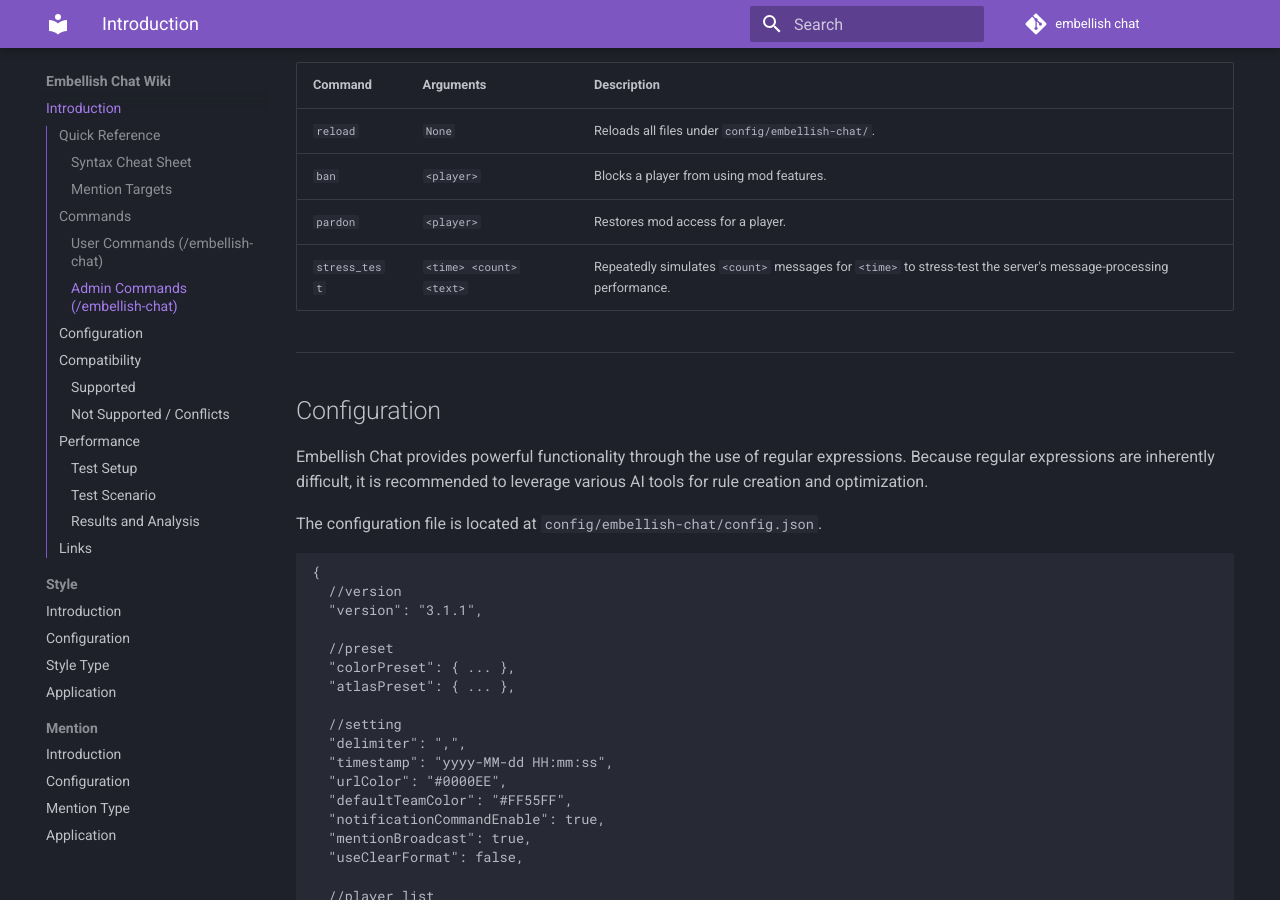
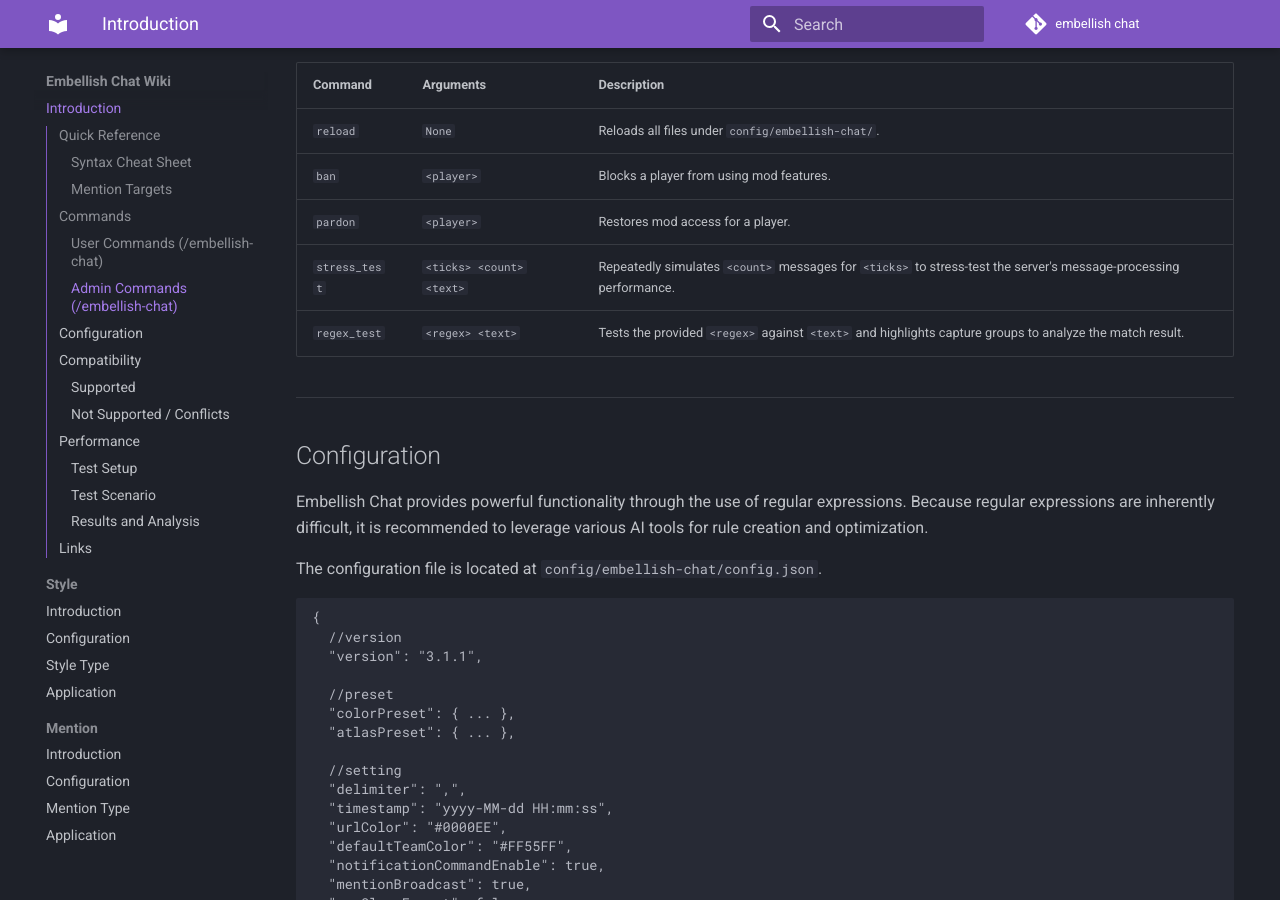
Before and after one commit to hanhy06/embellish_chat, an MkDocs documentation site: the page built from docs/mkdocs/docs/index.md, in a window 1280 px wide and 900 px high, scrolled down 2302 px. Built offline with MkDocs 1.6.1 and Material for MkDocs 9.7.7, drawn with Linux system fonts in a browser that asks for light colours; comment, search, counter and statistics services are not loaded.

Commit message:
feat: update command descriptions for stress_test and add regex_test command

```diff
--- a/docs/mkdocs/docs/index.md
+++ b/docs/mkdocs/docs/index.md
@@ -64,12 +64,13 @@ Available to all players.
 ### Admin Commands (`/embellish-chat`)
 Requires OP Level 2 or appropriate permissions.
 
-| Command       | Arguments               | Description                                                                                                       |
-|---------------|-------------------------|-------------------------------------------------------------------------------------------------------------------|
-| `reload`      | `None`                  | Reloads all files under `config/embellish-chat/`.                                                                 |
-| `ban`         | `<player>`              | Blocks a player from using mod features.                                                                          |
-| `pardon`      | `<player>`              | Restores mod access for a player.                                                                                 |
-| `stress_test` | `<time> <count> <text>` | Repeatedly simulates `<count>` messages for `<time>` to stress-test the server's message-processing performance.  |
+| Command       | Arguments                | Description                                                                                                       |
+|---------------|--------------------------|-------------------------------------------------------------------------------------------------------------------|
+| `reload`      | `None`                   | Reloads all files under `config/embellish-chat/`.                                                                 |
+| `ban`         | `<player>`               | Blocks a player from using mod features.                                                                          |
+| `pardon`      | `<player>`               | Restores mod access for a player.                                                                                 |
+| `stress_test` | `<ticks> <count> <text>` | Repeatedly simulates `<count>` messages for `<ticks>` to stress-test the server's message-processing performance. |
+| `regex_test ` | `<regex> <text>`         | Tests the provided `<regex>` against `<text>` and highlights capture groups to analyze the match result.          |                                                                                                                  |
 
 ---
 ## Configuration
```
Also changed, not shown: docs/README.md.
